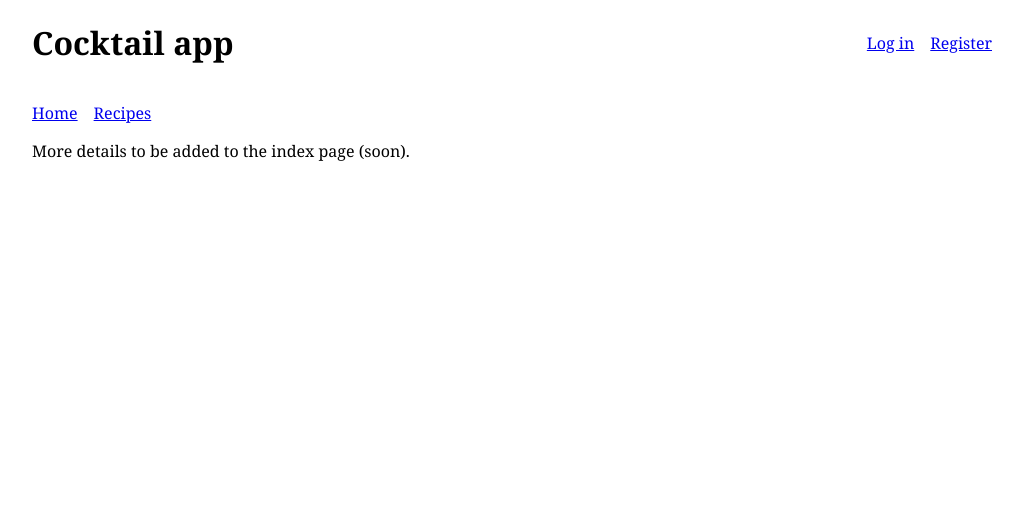
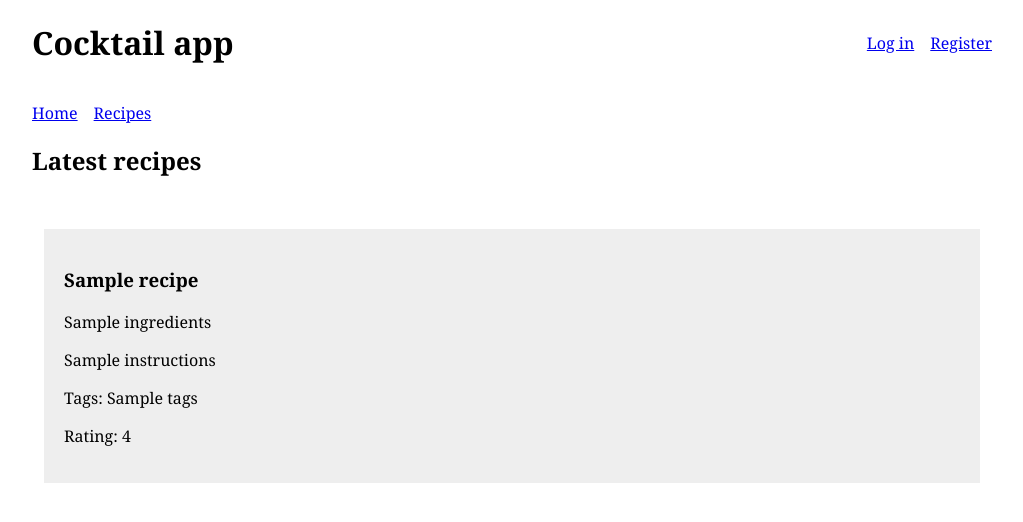
Before and after one commit to ARomppainen/cocktail-app, a Flask app: template templates/index.html in a window 1280 px wide. Shown: the top 522 px of the page, without its empty margins (128-1151 px from the left). Run offline with Flask 3, Linux system fonts and the light colour scheme; the template is opened without the code that fills it: most values are stand-ins (such as "Sample title", 1, 10 or a date in 2020).

Commit message:
Add carousel with latest recipes to front page

```diff
--- a/app.py
+++ b/app.py
@@ -67,7 +67,8 @@ def not_found(error: Any):
 
 @app.route("/", methods=["GET"])
 def get_index_page():
-    return render_template("index.html")
+    latest_recipes = recipes.get_latest_recipes(5)
+    return render_template("index.html", recipes=latest_recipes)
 
 
 @app.route("/login", methods=["GET"])
--- a/static/main.css
+++ b/static/main.css
@@ -72,3 +72,64 @@ table.search-results {
     border-spacing: 1rem 0;
     text-align: left;
 }
+
+ul.carousel {
+    anchor-name: --my-carousel;
+    padding: 2rem;
+    display: flex;
+    gap: 1vw;
+    overflow-x: scroll;
+    scroll-snap-type: x mandatory;
+    scroll-behavior: smooth;
+
+    &::scroll-button(*) {
+        border: 0;
+        font-size: 2rem;
+        background: none;
+        cursor: pointer;
+    }
+
+    &::scroll-button(*):hover {
+        opacity: 1;
+    }
+
+    &::scroll-button(*):focus {
+        opacity: 1;
+    }
+
+    &::scroll-button(*):active:not(:disabled) {
+        translate: 1px 1px;
+    }
+
+    &::scroll-button(*):disabled {
+        opacity: 0.5;
+        cursor: unset;
+    }
+
+    &::scroll-button(*) {
+        position: absolute;
+        position-anchor: --my-carousel;
+    }
+
+    &::scroll-button(left) {
+        content: "◄" / "Previous";
+        right: calc(anchor(center));
+    }
+
+    &::scroll-button(right) {
+        content: "►" / "Next";
+        left: calc(anchor(center));
+    }
+
+    & li {
+        list-style-type: none;
+        background-color: #eeeeee;
+        padding: 20px;
+        flex: 0 0 100%;
+        scroll-snap-align: center;
+    }
+
+    & li:nth-child(even) {
+        background-color: #dddddd;
+    }
+}
--- a/templates/index.html
+++ b/templates/index.html
@@ -1,4 +1,18 @@
 {% extends "layouts/base.html" %}
+{% import 'macros/recipe_details.html' as recipe_details %}
 {% block content %}
-<p>More details to be added to the index page (soon).</p>
+{% if recipes %}
+<section>
+    <h2>Latest recipes</h2>
+    <ul class="carousel">
+        {% for recipe in recipes %}
+        <li>
+            <article>
+                {{ recipe_details.render(recipe) }}
+            </article>
+        </li>
+        {% endfor %}
+    </ul>
+</section>
+{% endif %}
 {% endblock %}
```
Also changed, not shown: recipes.py (+28 -0 lines).
